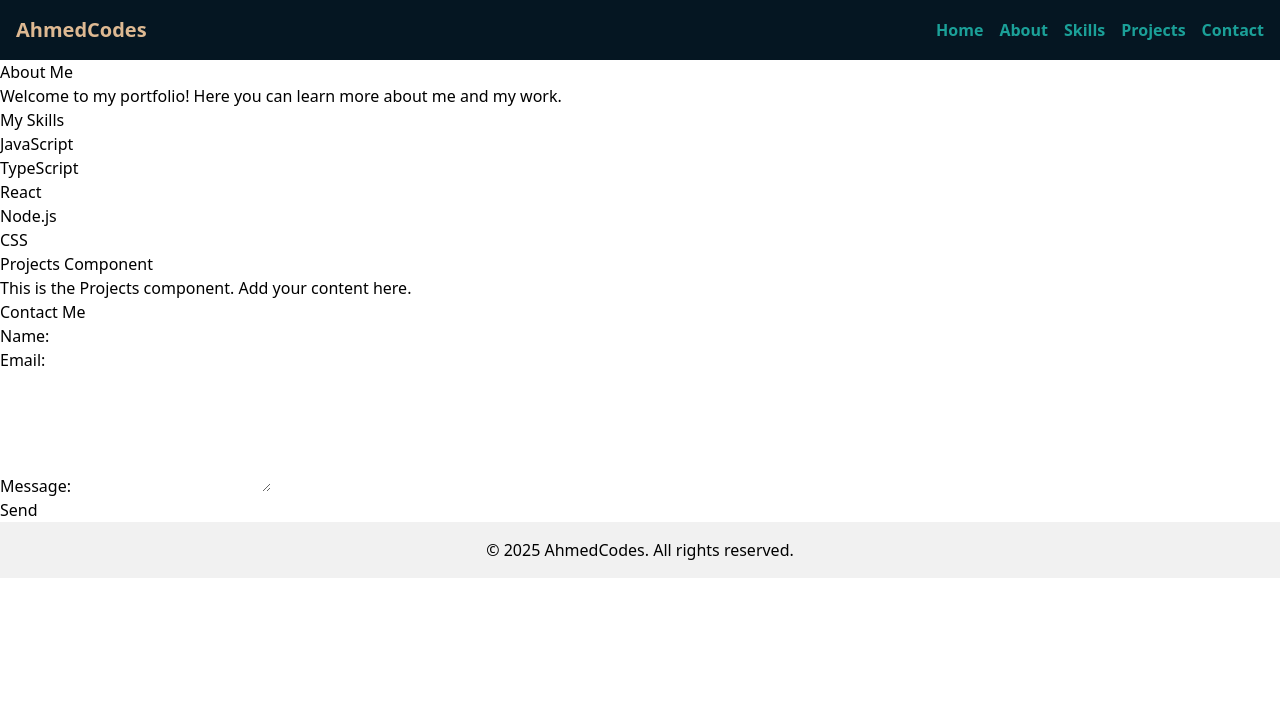
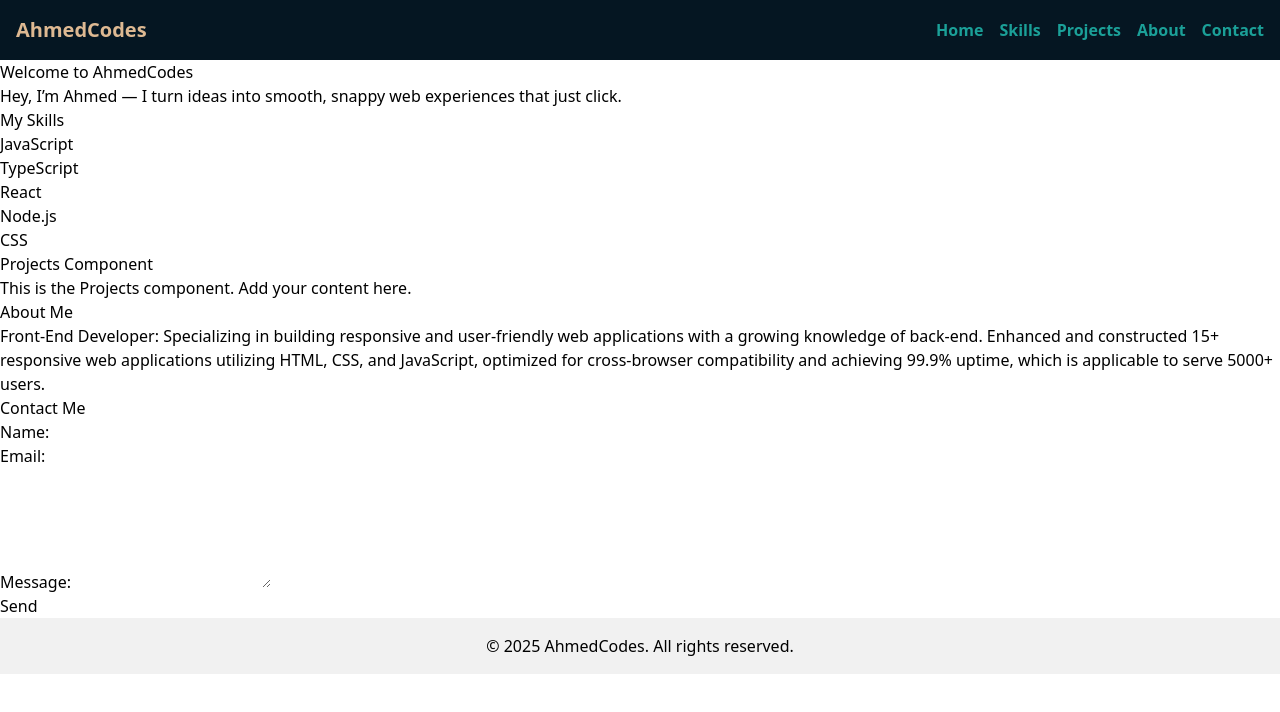
Before and after one commit to AhmedAlaa50/Portfolio, a React (Vite) app in the folder AhmedCodes/: page / in a window 1280 px wide. Shown: the top 712 px of the page. Built offline with nearby package versions, Linux system fonts and the light colour scheme.

Commit message:
Added About text and welcoming text

```diff
--- a/AhmedCodes/src/App.tsx
+++ b/AhmedCodes/src/App.tsx
@@ -4,14 +4,16 @@ import Footer from "./components/Footer"
 import NavBar from "./components/NavBar"
 import Projects from "./components/Projects"
 import Skills from "./components/Skills"
+import Welcome from "./components/Welcome"
 
 function App() {
   return (
     <div>
       <NavBar />
-      <About />
+      <Welcome />
       <Skills />
       <Projects />
+      <About />
       <Contact />
       <Footer />
     </div>
--- a/AhmedCodes/src/components/About.tsx
+++ b/AhmedCodes/src/components/About.tsx
@@ -1,9 +1,11 @@
 const About: React.FC = () => {
     return (
         <section>
-            <h1>About Me</h1>
+            <h2>About Me</h2>
             <p>
-                Welcome to my portfolio! Here you can learn more about me and my work.
+                Front-End Developer: Specializing in building responsive and user-friendly web applications with a growing knowledge of back-end.
+                Enhanced and constructed 15+ responsive web applications utilizing HTML, CSS, and JavaScript, optimized for cross-browser compatibility
+                and achieving 99.9% uptime, which is applicable to serve 5000+ users.
             </p>
         </section>
     );
--- a/AhmedCodes/src/components/NavBar.tsx
+++ b/AhmedCodes/src/components/NavBar.tsx
@@ -4,9 +4,9 @@ const NavBar: React.FC = () => {
             <h1 className="text-xl font-bold text-custom-yellow">AhmedCodes</h1>
             <ul className="list-none flex gap-4 m-0 p-0 text-custom-green font-semibold">
                 <li><a href="#home" className="no-underline text-base">Home</a></li>
-                <li><a href="#about" className="no-underline text-base">About</a></li>
                 <li><a href="#skills" className="no-underline text-base">Skills</a></li>
                 <li><a href="#projects" className="no-underline text-base">Projects</a></li>
+                <li><a href="#about" className="no-underline text-base">About</a></li>
                 <li><a href="#contact" className="no-underline text-base">Contact</a></li>
             </ul>
         </nav>
--- /dev/null
+++ b/AhmedCodes/src/components/Welcome.tsx
@@ -0,0 +1,12 @@
+const Welcome: React.FC = () => {
+    return (
+        <section>
+            <h1>Welcome to AhmedCodes</h1>
+            <p>
+                Hey, I’m Ahmed — I turn ideas into smooth, snappy web experiences that just click.
+            </p>
+        </section>
+    );
+}
+
+export default Welcome;
```
